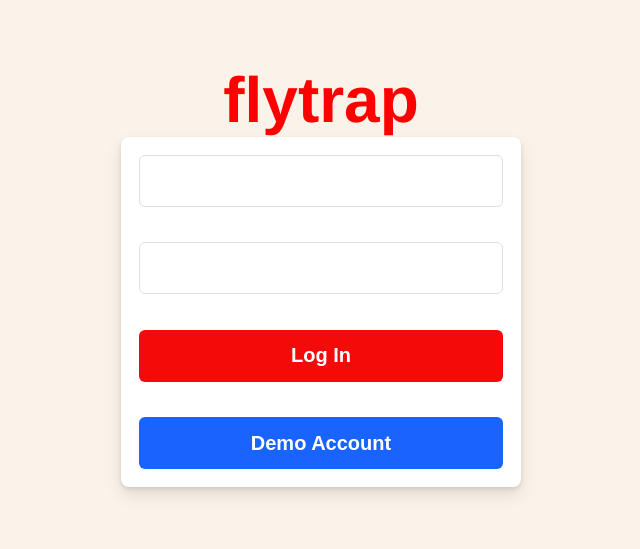
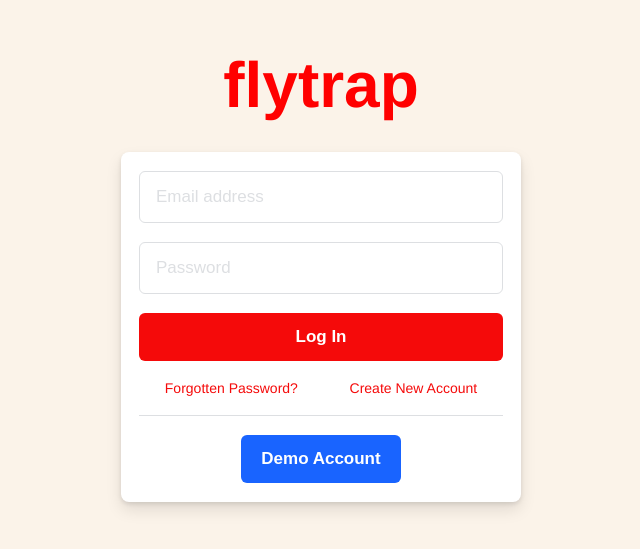
Before and after one commit to chingu-voyages/v29-bears-team-06, a React (Create React App) app in the folder client/: page / in a window 1280 px wide. Shown: the part 125-674 px from the top of the page, without its empty margins (319-959 px from the left). Built offline with nearby package versions, Linux system fonts and the light colour scheme.

Commit message:
Implement simple animations for buttons, inputs etc.

```diff
--- a/client/src/App.js
+++ b/client/src/App.js
@@ -20,6 +20,7 @@ const Container = styled.div`
 `;
 
 const Logo = styled.h1`
+  margin-bottom: 30px;
   font-size: 64px;
   font-weight: bold;
   text-align: center;
--- a/client/src/Card.js
+++ b/client/src/Card.js
@@ -4,10 +4,15 @@ import styled from 'styled-components';
 const Card = () => {
   return (
     <StyledCard>
-      <Input type="text" />
-      <Input type="text" />
-      <Button primary>Log In</Button>
-      <Button>Demo Account</Button>
+      <Input type="text" placeholder="Email address" />
+      <Input type="text" placeholder="Password" />
+      <Button className="login">Log In</Button>
+      <Wrapper>
+        <SmallLink>Forgotten Password?</SmallLink>
+        <SmallLink>Create New Account</SmallLink>
+      </Wrapper>
+      <Divider />
+      <Button className="demo">Demo Account</Button>
     </StyledCard>
   )
 }
@@ -15,31 +20,91 @@ const Card = () => {
 const StyledCard = styled.div`
   height: 350px;
   width: 400px;
+  padding: 5  px 0;
   background: white;
   border-radius: 8px;
   box-shadow: 0 2px 4px rgba(0, 0, 0, .1), 0 8px 16px rgba(0, 0, 0, .1);
   display: flex;
   flex-direction: column;
-  justify-content: space-around;
+  justify-content: space-evenly;
   align-items: center;
 `;
 
 const Input = styled.input`
   height: 52px;
   width: 364px;
-  border: 1px solid rgb(221, 223, 226);
+  padding: 14px 16px;
+  border: 1px solid ${props => props.theme.gray};
   border-radius: 6px;
+  font-size: 17px;
+
+  &::placeholder {
+    color: ${props => props.theme.gray};
+    opacity: 1;
+  }
+
+  &:focus {
+    outline: none;
+    border: 1px solid ${props => props.theme.primary};
+    box-shadow: 0 0 0 2px ${props => props.theme.background};
+  }
 `;
 
 const Button = styled.button`
-  height: 52px;
+  height: 48px;
   width: 364px;
   border: none;
   border-radius: 6px;
-  background: ${props => props.primary ? props.theme.primary : props.theme.secondary};
   color: white;
-  font-size: 20px;
+  font-size: 17px;
   font-weight: bold;
+  transition-duration: 0.2s;
+
+  &:focus {
+    outline: none;
+  }
+
+  &:active {
+    transform: scale(0.98);
+    transition-duration: 0s;
+  }
+
+  &.login {
+    background: ${props => props.theme.primary};
+
+    &:hover {
+      background: ${props => props.theme.primaryDark};
+    }
+  }
+
+  &.demo {
+    width: auto;
+    padding: 0 20px;
+    background: ${props => props.theme.secondary};
+
+    &:hover {
+      background: ${props => props.theme.secondaryDark};
+    }
+  }
+`;
+
+const Wrapper = styled.div`
+  width: 364px;
+  display: flex;
+  justify-content: space-around;
+  align-items: center;
+`;
+
+const SmallLink = styled.a`
+  font-size: 14px;
+  font-weight: 500;
+  color: ${props => props.theme.primary}
+`;
+
+const Divider = styled.div`
+  height: 0px;
+  width: 364px;
+  border-bottom: 1px solid ${props => props.theme.gray}
 `;
 
 export default Card;
--- a/client/src/index.js
+++ b/client/src/index.js
@@ -6,8 +6,11 @@ import App from './App';
 
 const theme = {
   primary: "#F50A0A",
+  primaryDark: "#E60909",
   secondary: "#1964FF",
-  background: "#FBF3E9"
+  secondaryDark: "#3773EE",
+  background: "#FBF3E9",
+  gray: "#DDDFE2"
 }
 
 const GlobalStyle = createGlobalStyle`
```
